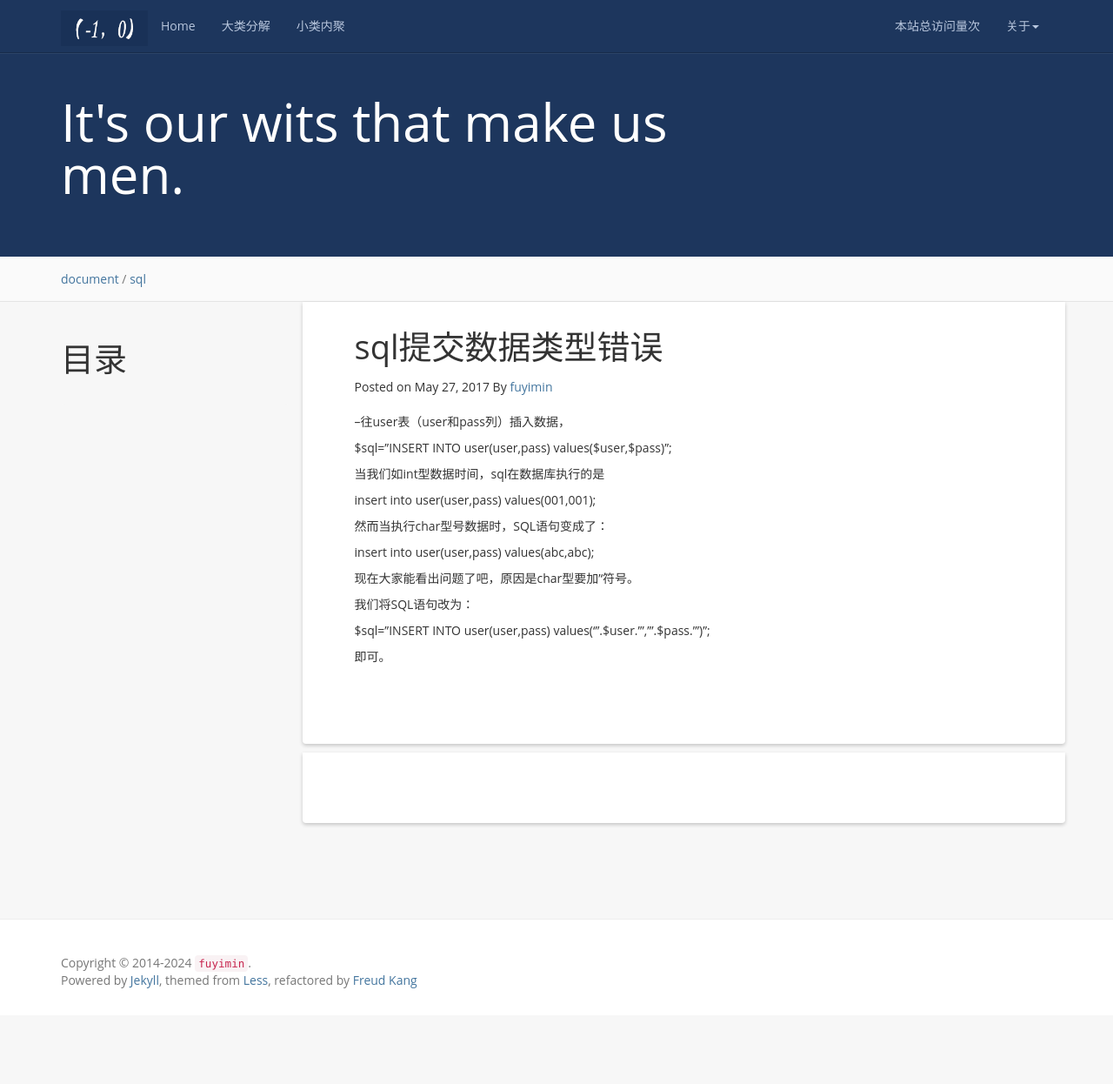
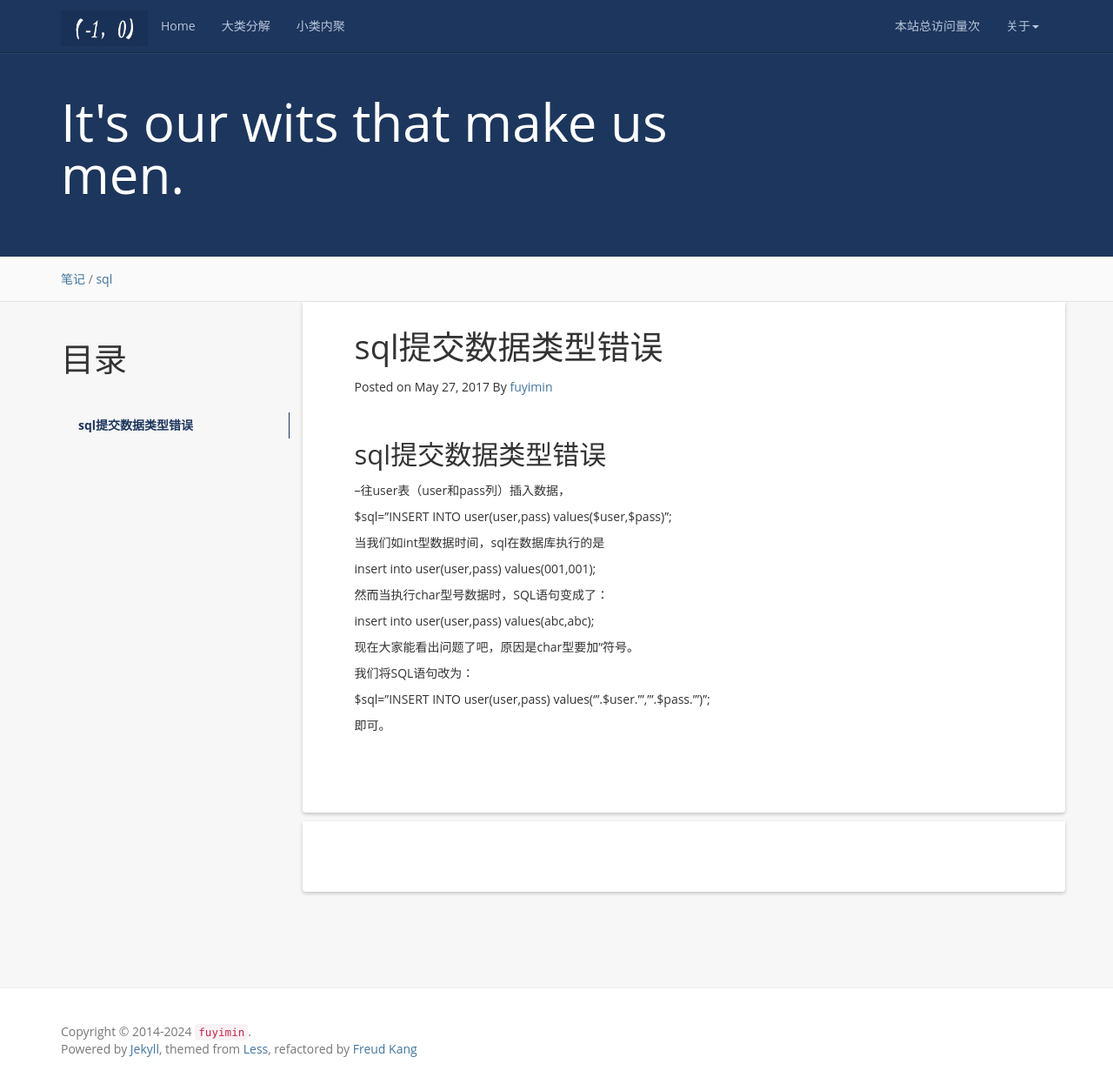
Before and after one commit to aimiy/aimiy.github.io, a Jekyll site: the page built from _posts/notes/sql/2017-05-27-sql数据提交错误.md, in a window 1280 px wide and 1246 px high. Shown: the whole window at 87% size. Built offline with Jekyll 4.4.1, drawn with Linux system fonts in a browser that asks for light colours; nearby versions of some CDN libraries; a script that is not in the unit is left out; comment, search, counter and statistics services are not loaded.

Commit message:
格式整理

```diff
--- a/_posts/notes/sql/2017-05-27-sql数据提交错误.md
+++ b/_posts/notes/sql/2017-05-27-sql数据提交错误.md
@@ -2,18 +2,14 @@
 layout: post
 title:  sql提交数据类型错误
 date:   2017-05-27 17:34:00 +0800
-categories: document
+categories: 笔记
 tag: sql
 ---
 
 * content
 {:toc}
 
-
-
-
-
-
+## sql提交数据类型错误
 
 --往user表（user和pass列）插入数据，
 
```
